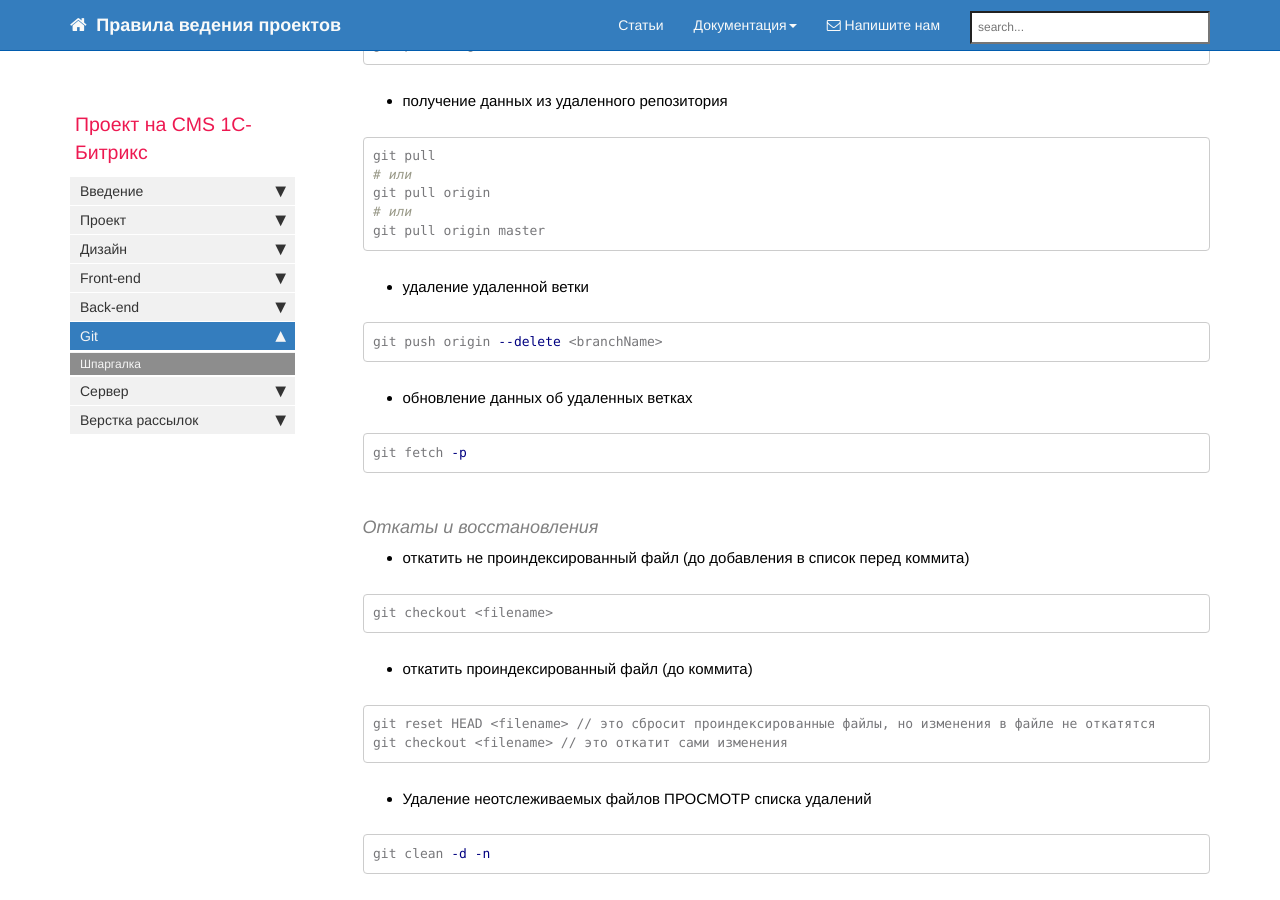
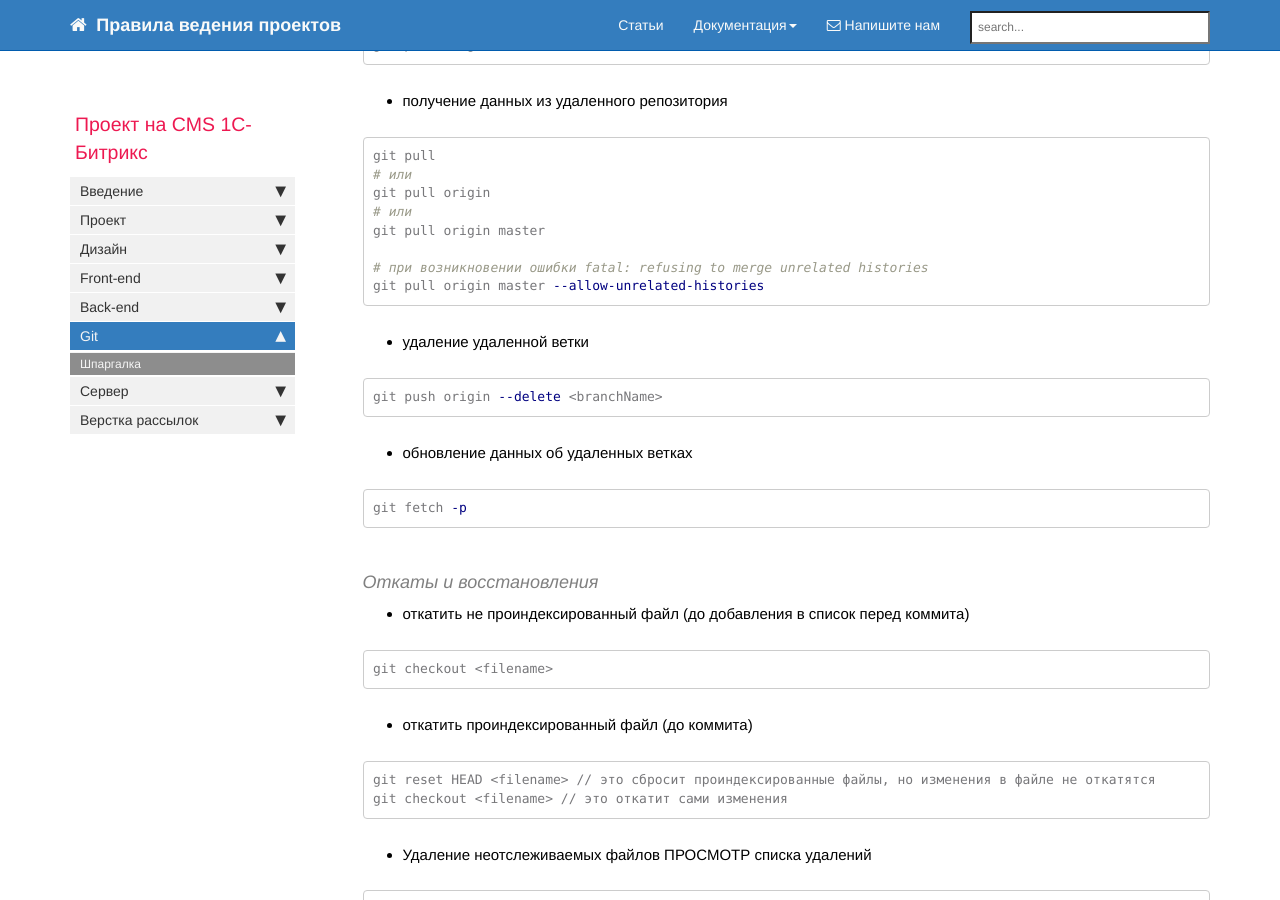
Before and after one commit to gdecider/gdecider.github.io, a Jekyll site: the page built from pages/bx/bx_git-shpora.md, in a window 1280 px wide and 900 px high, scrolled down 2863 px. Built offline with Jekyll 4.4.1, drawn with Linux system fonts in a browser that asks for light colours; nearby versions of some CDN libraries; comment, search, counter and statistics services are not loaded.

Commit message:
Update bx_git-shpora.md

````diff
--- a/pages/bx/bx_git-shpora.md
+++ b/pages/bx/bx_git-shpora.md
@@ -128,6 +128,9 @@ git pull
 git pull origin
 # или
 git pull origin master
+
+# при возникновении ошибки fatal: refusing to merge unrelated histories
+git pull origin master --allow-unrelated-histories
 ```
 
 * удаление удаленной ветки
````
